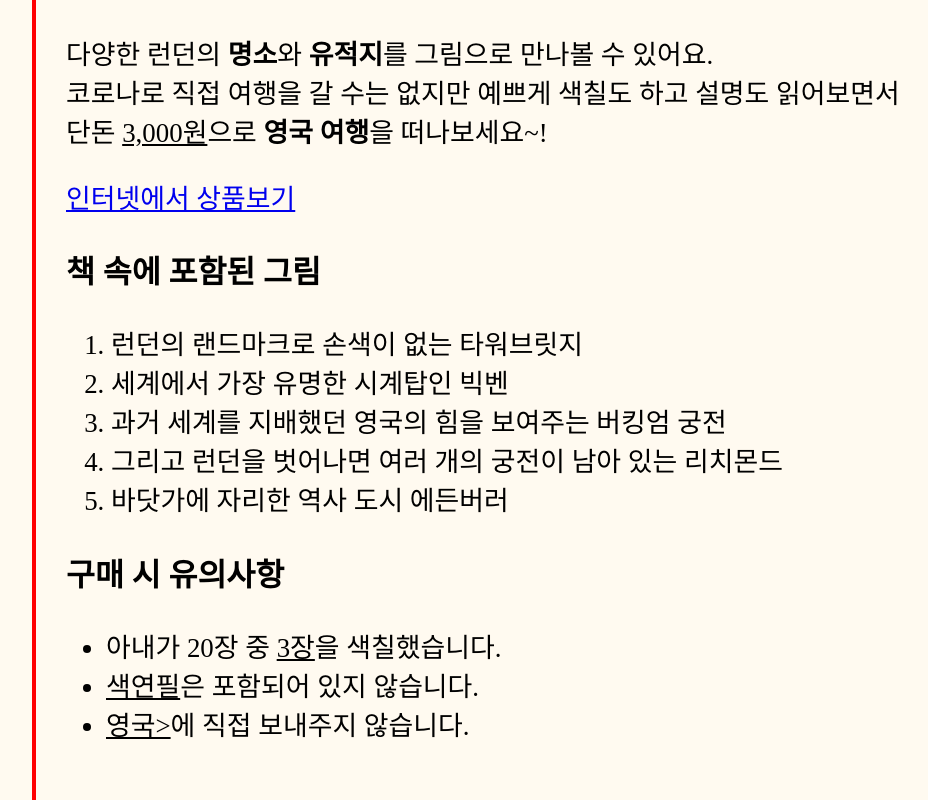
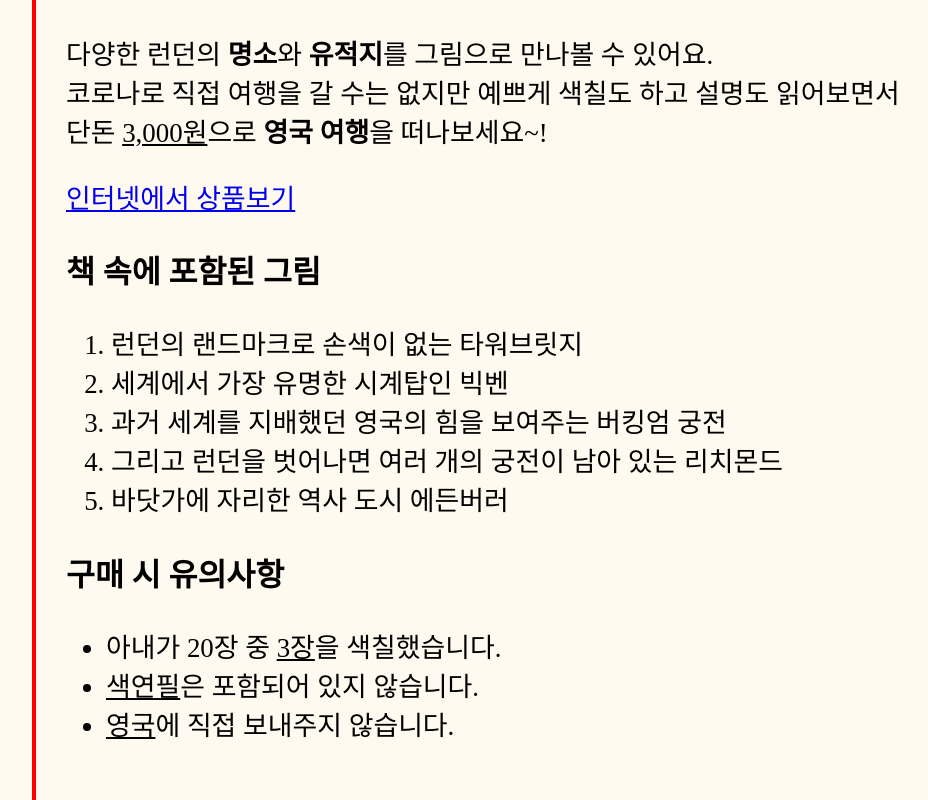
Before and after one commit to nyskyler/web1, a plain HTML site: page UK.html in a window 1280 px wide. Shown: the part 2652-3452 px from the top of the page, without its empty margins (284-1212 px from the left). Drawn offline with Linux system fonts and the light colour scheme; a web font is replaced by a local one.

Commit message:
Update UK.html

```diff
--- a/UK.html
+++ b/UK.html
@@ -108,7 +108,7 @@
           <ul>
             <li>아내가 20장 중 <u>3장</u>을 색칠했습니다.</li>
             <li><u>색연필</u>은 포함되어 있지 않습니다.</li>
-            <li><u>영국></u>에 직접 보내주지 않습니다.</li>
+            <li><u>영국</u>에 직접 보내주지 않습니다.</li>
           </ul>
           </p>
         </div>
```
